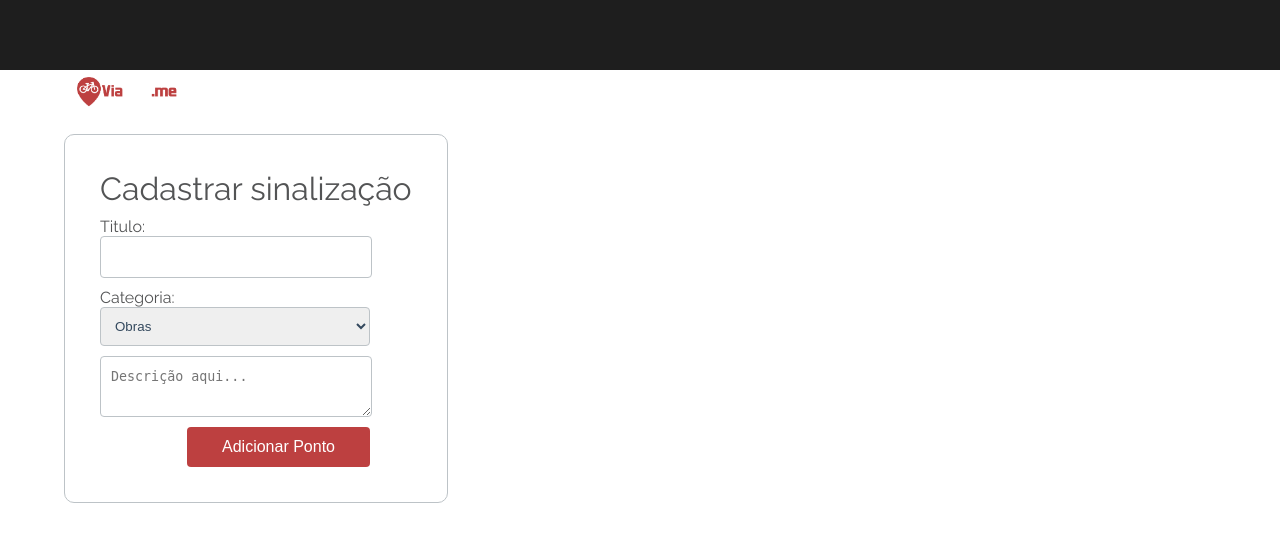
After one commit to viabike/viabike, a PHP site: page /m/sinal_form_cadastro_part1.php in a window 1280 px wide. The commit adds this page. Shown: the top 542 px of the page. Run offline with PHP 8.4, Linux system fonts and the light colour scheme; some libraries are stand-ins or nearby versions.

Commit message:
Adicionado formulário de cadastro de sinalização

```diff
--- a/m/css/style.css
+++ b/m/css/style.css
@@ -236,6 +236,57 @@ div#menu_user ul li a{
   color: #858585;
   line-height: 51px;
 }
+div#formWindow{
+  margin: auto;
+  width: auto;
+}
+
+.formSinal{
+	text-align:left;
+	width: auto;
+	border:1px solid #bdc3c7;
+	padding:35px;
+	border-radius:10px;
+	float:left;
+}
+
+div#mapaSinal {
+	top: 70px;
+    margin: 0;
+    left: 0;
+    bottom: 0;
+    right: 0;
+    position: absolute !important;
+}
+
+div#formSinal{
+	width: 250px;
+	margin-left: 0%;
+}
+
+.formSinalInput{
+	padding:10px;
+	width:250px;
+	display:block;
+	line-height:1.467;
+	color:#34495e;
+	border:1px solid #bdc3c7;
+	border-radius:4px;
+	box-shadow: none;
+	-webkit-transition: border 0.1s linear, color 0.1s linear, background-color 0.1s linear;
+	transition: border 0.1s linear, color 0.1s linear, background-color 0.1s linear;
+}
+.formSinalInput:focus{
+	border:1px solid #535455;
+	outline:none;
+}
+.botaoSubmitSinal{
+  float: right;
+}
+
+.selectSinal{
+	width:270px;
+}
 /* CLASSES */
 .paragrafo {
     text-align:justify;
--- /dev/null
+++ b/m/sinal_form_cadastro_part1.php
@@ -0,0 +1,23 @@
+<?php include("template/header.php");?>
+
+	<div id="formWindow">
+		<form action="sinal_form_cadastro_part2.php" class="formSinal" name="formSinal" method="POST">
+			<center>
+				<h1>Cadastrar sinalização</h1><br>
+			</center>
+
+			<div id='formSinal'>
+				<label style="font-size:2em;">Titulo:</label>   <input type="text" name="titulo" class="formSinalInput" maxlength="45" minlength="3" required><br>
+				<label style="font-size:2em;">Categoria:</label><select name="categoria" class="formSinalInput selectSinal">
+				<option value="OB" selected>Obras</option>
+				<option value="IT">Interditado</option>
+				<option value="AC">Acidentado</option>
+				<option value="OT">Outros</option>
+				</select><br>
+				<textarea placeholder="Descrição aqui..."class="formSinalInput"name="descricao"></textarea><br>
+				<input type="submit" value="Adicionar Ponto" style="margin-right: -20px;" class="button botaoSubmitSinal">
+			</div>
+		</form>
+	</div>
+</div>
+<?php include("template/footer.php");?>
```
Also changed, not shown: m/sinal_form_cadastro_part2.php (added, +81 -0 lines).
